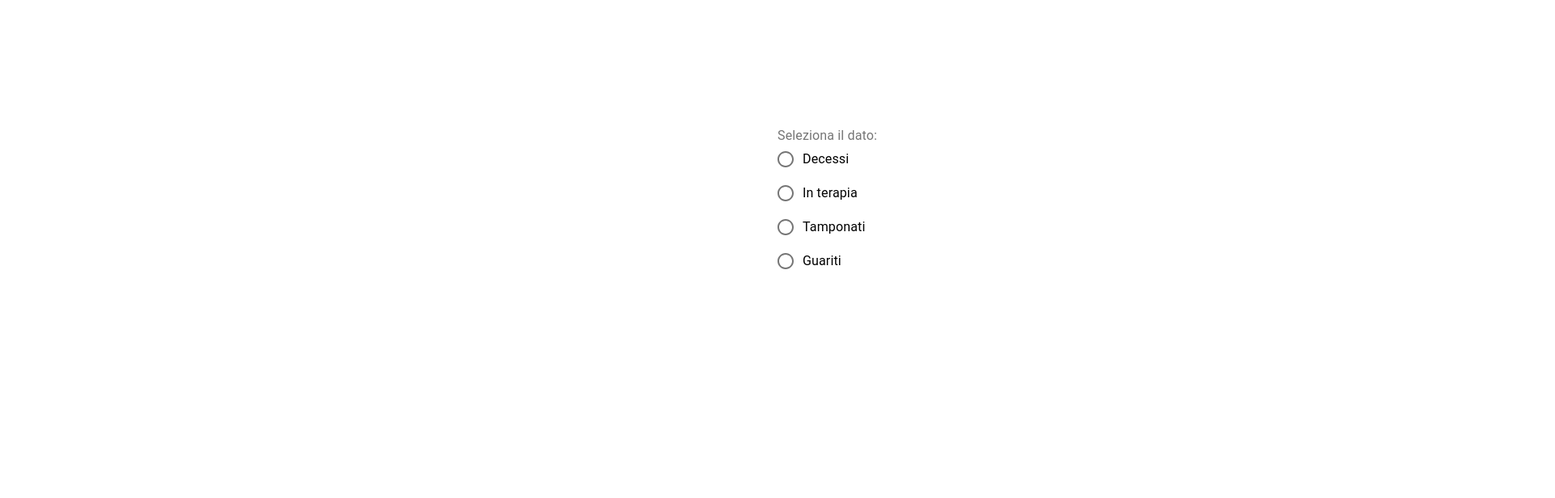
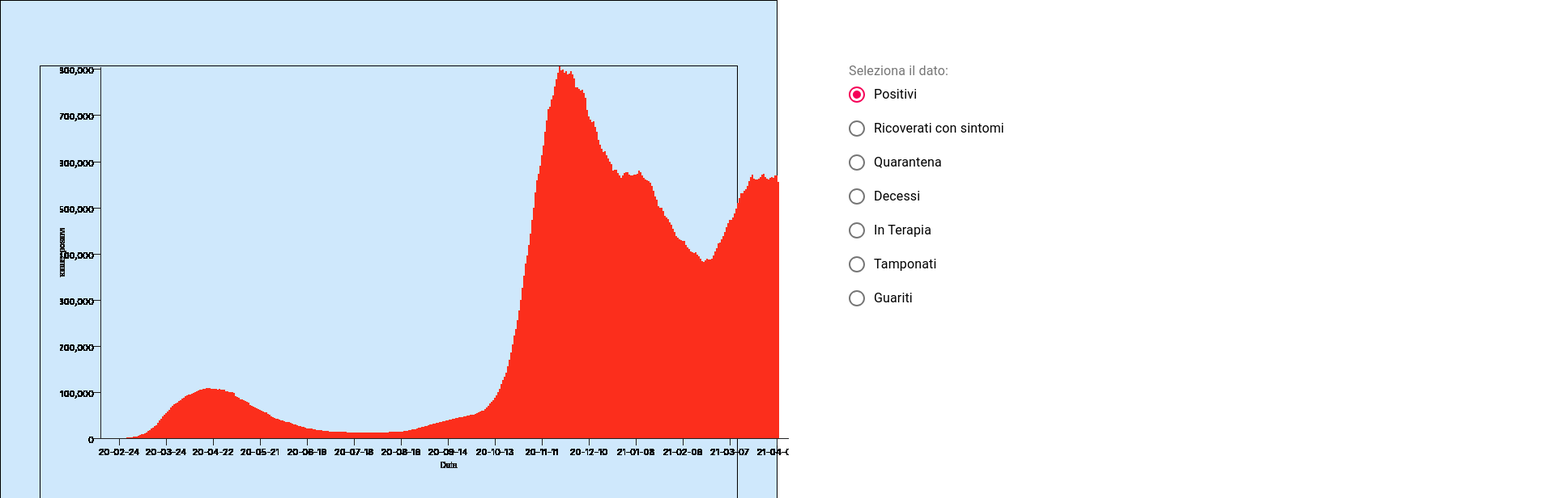
Before and after one commit to TuscioWang/covid19-data-visualization, a React (Create React App) app: page / in a window 1280 px wide. Shown: the top 616 px of the page at 81% size, 1920 px wide, since content can reach past the window. Built offline with nearby package versions, Linux system fonts and the light colour scheme.

Commit message:
aggiunto gli assi

```diff
--- a/src/App.css
+++ b/src/App.css
@@ -1,15 +1,27 @@
-.Post{
-    margin-top: 8%;
+.generale{
+    position: relative;
+    border: black 1px solid;
+    background-color: #cfe8fc;
+    height: 100vh;
+    width: 50%;
 }
-
 .grafico{
-    position: relative;
-    left: 50%;
-    transform: translateX(-50%);
     border: black 1px solid;
+    left: 0;
+    right: 0;
+    margin-left: auto;
+    margin-right: auto;
+    top: 10%;
+    position: absolute;
+    width: 90% !important;
+    height: 80%;
+    z-index: 2;
 }
-.prova{
-     background-color: black;
-     position: relative;
-     display: inline-block;
+.legenda{
+    left: 80%;
+    right: 0;
+    margin-left: auto;
+    margin-right: auto;
+    position: absolute;
+    top: 10%;
 }
--- a/src/components/App.js
+++ b/src/components/App.js
@@ -6,43 +6,64 @@ import RadioGroup from "@material-ui/core/RadioGroup";
 import FormControlLabel from "@material-ui/core/FormControlLabel";
 import FormControl from "@material-ui/core/FormControl";
 import FormLabel from "@material-ui/core/FormLabel";
+import Container from '@material-ui/core/Container';
 import "../App.css";
 
 export default function RadioButtonsGroup() {
-  const [value, setValue] = React.useState("decessi");
+  const [value, setValue] = React.useState("totale_positivi");
 
   const handleChange = (event) => {
-    console.log("stringa: ", event.target.value);
     setValue(event.target.value);
   };
 
   return (
     <div>
-      <Grid container spacing={3}>
-        <Grid item xs={12} container justify="center" alignItems="center">
-          <Grid item xs={8}>
-            <BarGraph selected={value} />
+      <Grid container >
+        <Grid item xs={12} container >
+
+          <Grid item xs={9}>
+          <Container className="generale">
+            <Container className="grafico">
+              <BarGraph  selected={value} />
+            </Container>
+          </Container>
           </Grid>
 
-          <Grid item xs={2}>
+
+          <Grid item xs={3}>
+          <Container className="legenda">
             <FormControl component="fieldset">
               <FormLabel component="legend">Seleziona il dato:</FormLabel>
               <RadioGroup
                 aria-label="axisY"
                 name="axisY"
-                Value={value}
+                value={value}
                 onChange={handleChange}
               >
+                <FormControlLabel
+                  value="totale_positivi"
+                  control={<Radio />}
+                  label="Positivi"
+                />
+                <FormControlLabel
+                  value="ricoverati_con_sintomi"
+                  control={<Radio />}
+                  label="Ricoverati con sintomi"
+                />
+                <FormControlLabel
+                  value="isolamento_domiciliare"
+                  control={<Radio />}
+                  label="Quarantena"
+                />
                 <FormControlLabel
                   value="deceduti"
                   control={<Radio />}
                   label="Decessi"
                 />
-
                 <FormControlLabel
                   value="terapia_intensiva"
                   control={<Radio />}
-                  label="In terapia"
+                  label="In Terapia"
                 />
 
                 <FormControlLabel
@@ -58,6 +79,7 @@ export default function RadioButtonsGroup() {
                 />
               </RadioGroup>
             </FormControl>
+            </Container>
           </Grid>
         </Grid>
       </Grid>
--- a/src/components/Grafico1.js
+++ b/src/components/Grafico1.js
@@ -2,25 +2,20 @@ import React from 'react';
 import { Group } from '@visx/group';
 import { Bar } from '@visx/shape';
 import { scaleLinear, scaleBand } from '@visx/scale';
+import { AxisBottom, AxisLeft } from '@visx/axis';
+//import { timeParse } from 'd3-time-format';
 
 
 function BarGraph(props) {
   const json = require ('../data/andamento-nazionale.json');
   const selected = props.selected;
-  console.log(selected);
 
   const data = json.map((datapoint)=> ({
     datoScelto: datapoint[selected],
-    date: datapoint.data
+    date: datapoint.data.substring(2,10)
   })
  );
-/*
-for (let i=0; i<json.length; i++){
-   prova.push({
-     "decessi" : json[i].deceduti,
-     "date" : json[i].data
-   });
-} */
+
 
 // Define the graph dimensions and margins
 const width = 900;
@@ -30,6 +25,7 @@ const margin = { top: 20, bottom: 20, left: 20, right: 20 };
 // Then we'll create some bounds
 const xMax = width - margin.left - margin.right;
 const yMax = height - margin.top - margin.bottom;
+console.log("y", yMax,"X",xMax);
 
 // We'll make some helpers to get at the data we want
 const x = d => d.date;
@@ -40,7 +36,7 @@ const xScale = scaleBand({
   range: [0, xMax],
   round: true,
   domain: data.map(x),
-  padding: 0.4,
+  padding: 0.2,
 });
 
 const yScale = scaleLinear({
@@ -62,11 +58,38 @@ const yPoint = compose(yScale, y);
         return (
           <Group key={`bar-${i}`}>
             <Bar
-              x={xPoint(d)}
+            top={50}
+              x={xPoint(d) + 50}
               y={yMax - barHeight}
               height={barHeight}
               width={xScale.bandwidth()}
               fill="#fc2e1c"
+
+            />
+
+            <AxisLeft
+            left={50}
+            label={selected}
+            scale={yScale}
+            tickLabelProps={() => ({
+              fontSize: 11,
+              textAnchor: 'end',
+              dy: '0.50em',
+
+            })}
+            />
+
+            <AxisBottom
+            left={50}
+              top={yMax}
+              scale={xScale}
+              numTicks={14}
+              label={"Data"}
+              tickLabelProps={() => ({
+                fontSize: 11,
+                textAnchor: 'middle',
+                dy: '0.20em',
+              })}
             />
           </Group>
         );
```
